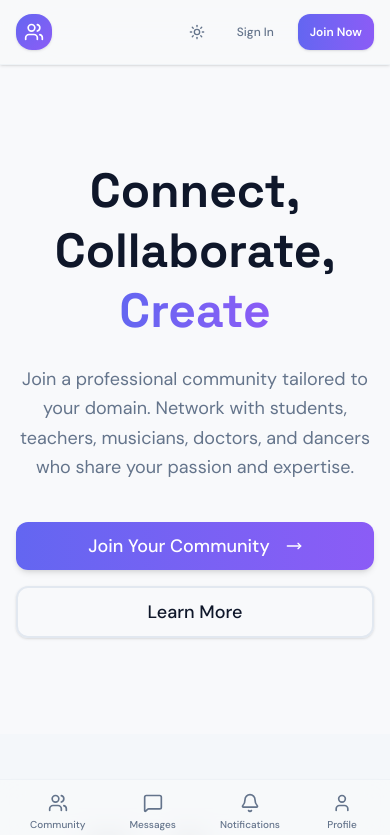
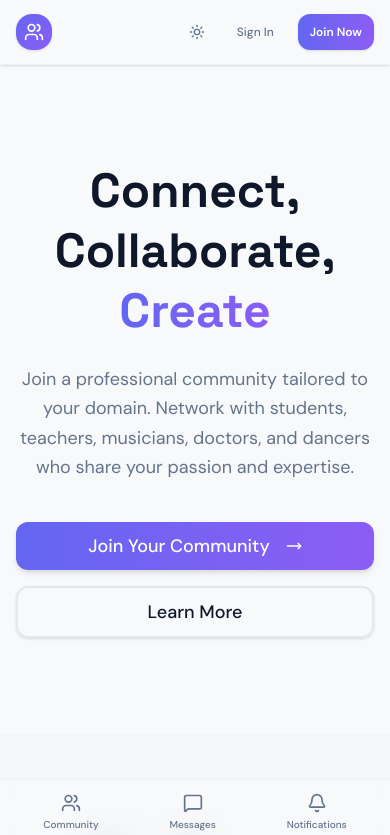
Before and after one commit to Musharraf2/Connect_Hub, a Next.js app in the folder Frontend/: page / in a window 390 px wide. Shown: the top 835 px of the page. Built offline with nearby package versions, Linux system fonts and the light colour scheme.

Commit message:
Remove Profile icon from mobile navigation bar
Co-authored-by: ITSAMARHERE <129740699+ITSAMARHERE@users.noreply.github.com>

```diff
--- a/Frontend/components/mobile-nav.tsx
+++ b/Frontend/components/mobile-nav.tsx
@@ -3,7 +3,7 @@
 import { useEffect, useState } from "react"
 import Link from "next/link"
 import { usePathname } from "next/navigation"
-import { Users, MessageSquare, Bell, User } from "lucide-react"
+import { Users, MessageSquare, Bell } from "lucide-react"
 import { cn } from "@/lib/utils"
 
 export function MobileNav() {
@@ -46,12 +46,6 @@ export function MobileNav() {
             href: "/notification",
             icon: Bell,
             badge: user?.unreadNotificationCount || 0
-        },
-        {
-            name: "Profile",
-            href: "/profile",
-            icon: User,
-            badge: 0
         }
     ]
 
```
